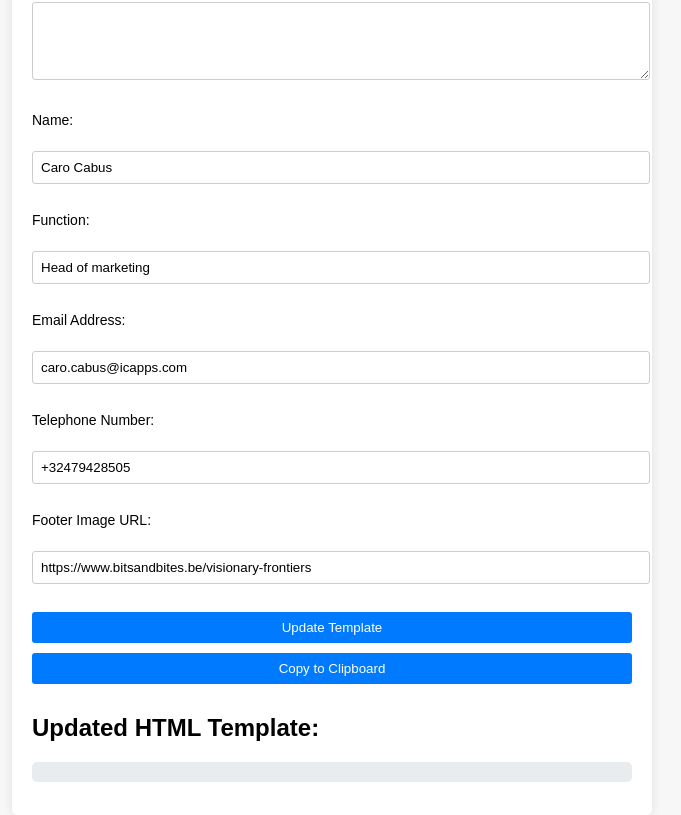
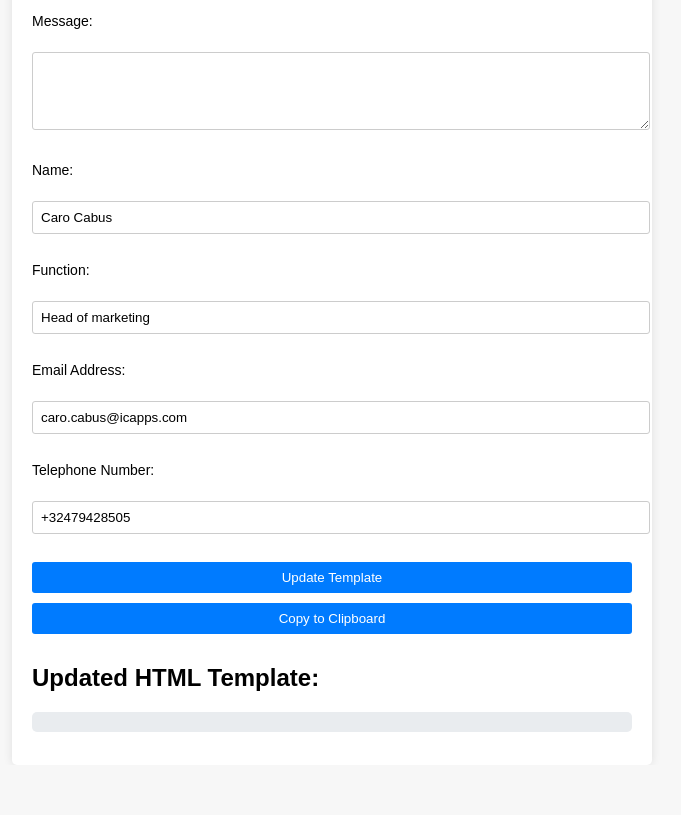
Before and after one commit to yorrick-icapps/mailformatter, a plain HTML site: page index.html in a window 1280 px wide. Shown: the part 53-868 px from the top of the page, without its empty margins (308-989 px from the left). After the commit the page ends 818 px from the top, so only its background shows below. Drawn offline with Linux system fonts and the light colour scheme.

Commit message:
Update index.html

```diff
--- a/index.html
+++ b/index.html
@@ -25,8 +25,8 @@
             <label for="telephonenumber">Telephone Number:</label><br>
             <input type="tel" id="telephonenumber" name="telephonenumber" value="+32479428505"><br><br>
 
-            <label for="footerimage">Footer Image URL:</label><br>
-            <input type="url" id="footerimage" name="footerimage" value="https://www.bitsandbites.be/visionary-frontiers"><br><br>
+            <!--label for="footerimage">Footer Image URL:</label><br>
+            <input type="url" id="footerimage" name="footerimage" value="https://www.bitsandbites.be/visionary-frontiers"><br><br!-->
 
             <button type="button" onclick="updateTemplate()">Update Template</button>
         </form>
```
